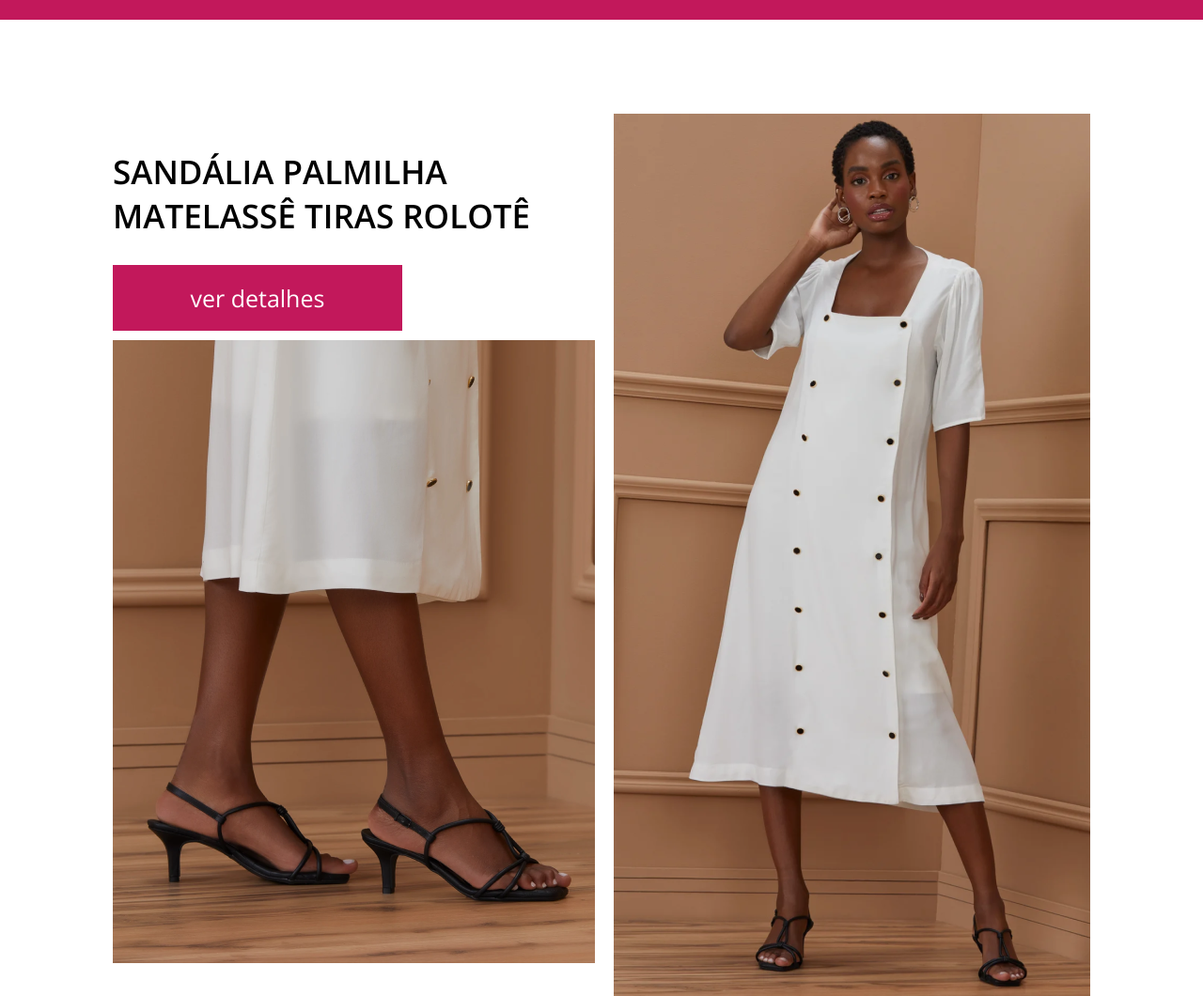
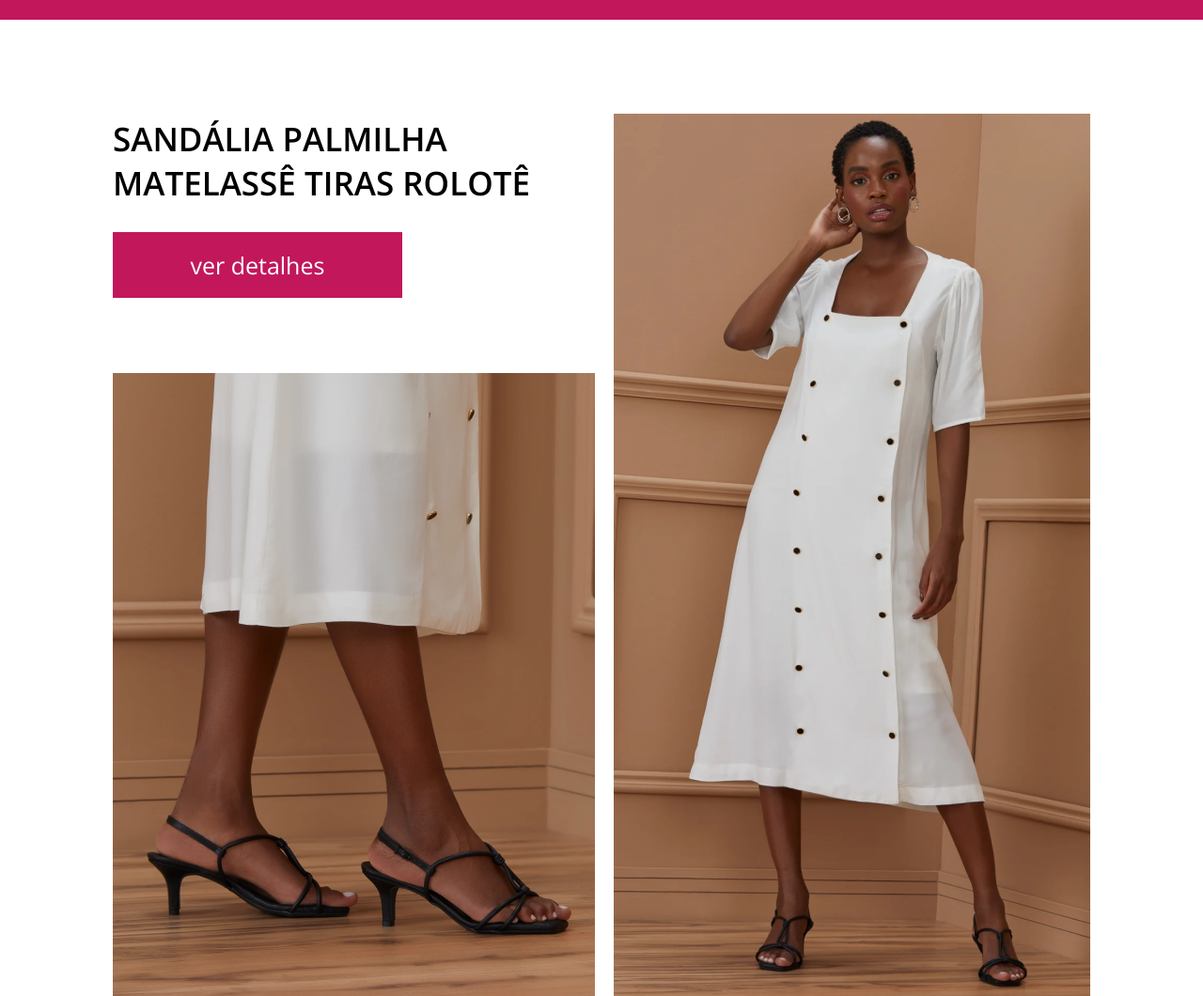
Before and after one commit to gabrielaabergamo/shoes-store, a plain HTML site: page index.html in a window 1280 px wide. Shown: the part 2520-3580 px from the top of the page at 94% size. Drawn offline with nearby package versions, Linux system fonts and the light colour scheme.

Commit message:
update gap da sandália em oferta

```diff
--- a/style.css
+++ b/style.css
@@ -186,7 +186,7 @@ footer .container .logo-footer small{
         align-items: center;
     }
     .sandalia-destaque .esq{
-        gap: 10px;
+        gap: 80px;
     }
 }
 @media (max-width: 762px){
```
